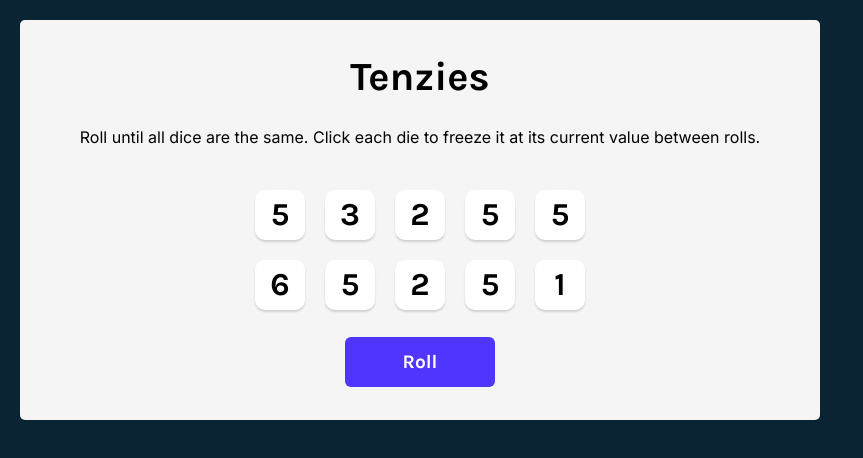
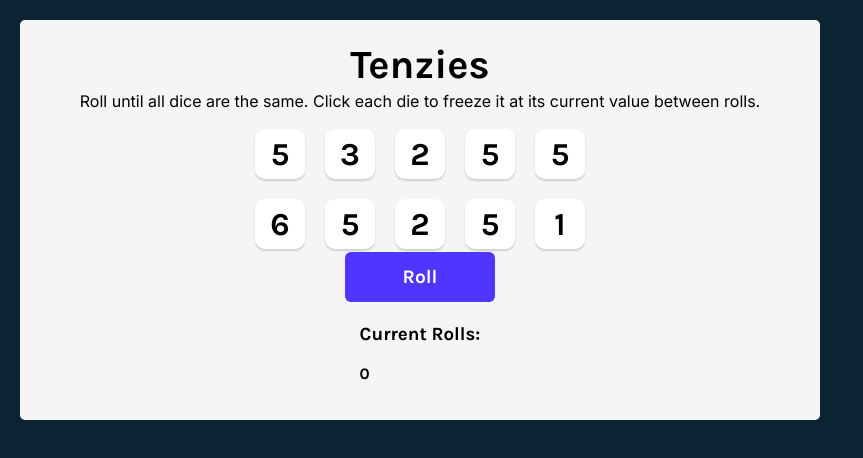
Before and after one commit to PauloMBorges/scrimba-react-tenzies, a React (Vite) app: page / in a window 1280 px wide. Shown: the top 458 px of the page, without its empty margins (0-863 px from the left). Built offline with nearby package versions, Linux system fonts and the light colour scheme.

Commit message:
Add and implement Count component

```diff
--- a/src/App.jsx
+++ b/src/App.jsx
@@ -2,10 +2,12 @@ import Die from "./components/Die";
 import { useState, useEffect } from "react";
 import { nanoid } from "nanoid";
 import Confetti from "react-confetti";
+import Count from "./components/Count";
 
 function App() {
   const [dice, setDice] = useState(allNewDice());
   const [tenzies, setTenzies] = useState(false);
+  const [rollCount, setRollCount] = useState(0)
 
   useEffect(() => {
     const allHeld = dice.every((die) => die.isHeld);
@@ -38,6 +40,7 @@ function App() {
         return die.isHeld ? die : generateNewDie();
       })
     );
+    setRollCount((prevCount) => prevCount + 1)
   }
 
   function holdDice(id) {
@@ -51,6 +54,7 @@ function App() {
   function newGame() {
     setTenzies(false);
     setDice(allNewDice());
+    setRollCount(0)
   }
 
   const diceElements = dice.map((die) => (
@@ -74,6 +78,7 @@ function App() {
       <button className="roll-dice" onClick={tenzies ? newGame : rollDice}>
         {tenzies ? "New Game" : "Roll"}
       </button>
+      < Count rollCount={rollCount}/>
     </main>
   );
 }
--- /dev/null
+++ b/src/components/Count.jsx
@@ -0,0 +1,12 @@
+function Count(props) {
+  return (
+    <div className="count-container">
+      <div className="count">
+        <h3>Current Rolls: </h3>
+        <p>{props.rollCount}</p>
+      </div>
+    </div>
+  );
+}
+
+export default Count;
```
